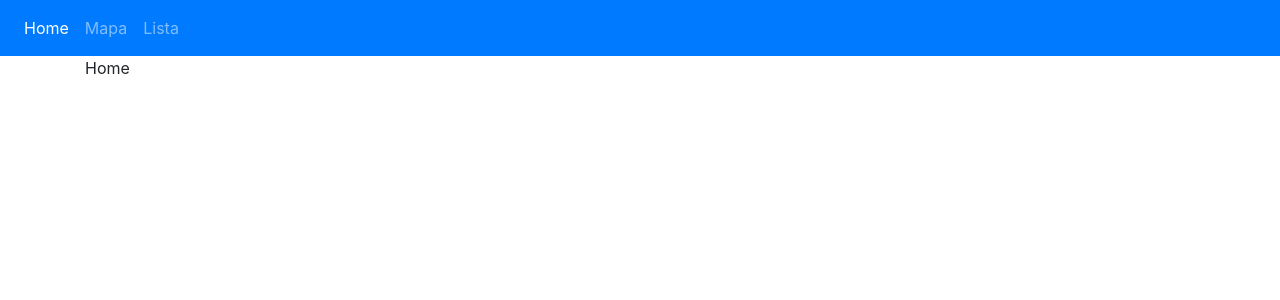
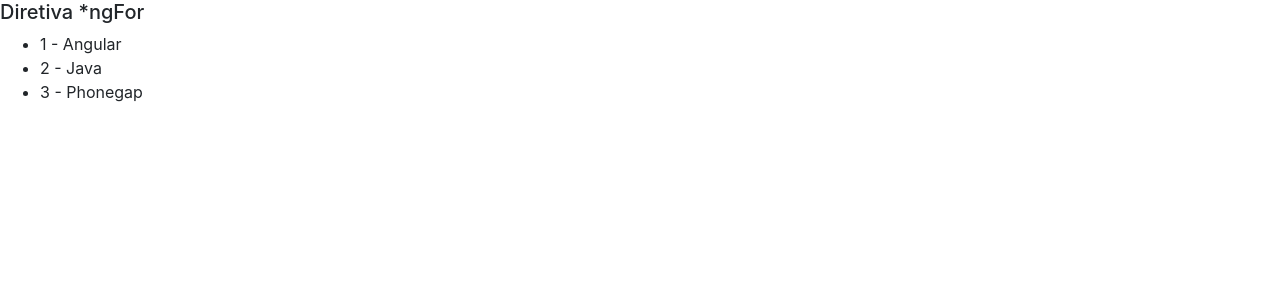
Before and after one commit to b0nn13/angular-labs, an Angular app in the folder diretivas/: page / in a window 1280 px wide. Shown: the top 300 px of the page. Built offline with nearby package versions, Linux system fonts and the light colour scheme.

Commit message:
*ngFor directive lab

```diff
--- a/diretivas/src/app/app.component.html
+++ b/diretivas/src/app/app.component.html
@@ -1,2 +1,3 @@
 <!-- <app-diretiva-ngif></app-diretiva-ngif> -->
-<app-diretiva-ngswitch></app-diretiva-ngswitch>
+<!-- <app-diretiva-ngswitch></app-diretiva-ngswitch> -->
+<app-diretiva-ngfor></app-diretiva-ngfor>
--- a/diretivas/src/app/app.module.ts
+++ b/diretivas/src/app/app.module.ts
@@ -6,12 +6,14 @@
 
 import { DiretivaNgifComponent } from './diretiva-ngif/diretiva-ngif.component';
 import { DiretivaNgswitchComponent } from './diretiva-ngswitch/diretiva-ngswitch.component';
+import { DiretivaNgforComponent } from './diretiva-ngfor/diretiva-ngfor.component';
 
 @NgModule({
   declarations: [
     AppComponent,
     DiretivaNgifComponent,
-    DiretivaNgswitchComponent
+    DiretivaNgswitchComponent,
+    DiretivaNgforComponent
   ],
   imports: [
     BrowserModule,
--- /dev/null
+++ b/diretivas/src/app/diretiva-ngfor/diretiva-ngfor.component.html
@@ -0,0 +1,6 @@
+<h5>Diretiva *ngFor</h5>
+<ul>
+  <li *ngFor="let curso of cursos, let i = index">
+    {{i + 1}} - {{curso}}
+  </li>
+</ul>
--- /dev/null
+++ b/diretivas/src/app/diretiva-ngfor/diretiva-ngfor.component.ts
@@ -0,0 +1,17 @@
+import { Component, OnInit } from '@angular/core';
+
+@Component({
+  selector: 'app-diretiva-ngfor',
+  templateUrl: './diretiva-ngfor.component.html',
+  styleUrls: ['./diretiva-ngfor.component.css']
+})
+export class DiretivaNgforComponent implements OnInit {
+
+  cursos: string[] =  ['Angular', 'Java', 'Phonegap'];
+
+  constructor() { }
+
+  ngOnInit() {
+  }
+
+}
```
Also changed, not shown: diretivas/src/app/diretiva-ngfor/diretiva-ngfor.component.css (added), 1 other file (tests, documents, lock files or other folders).
